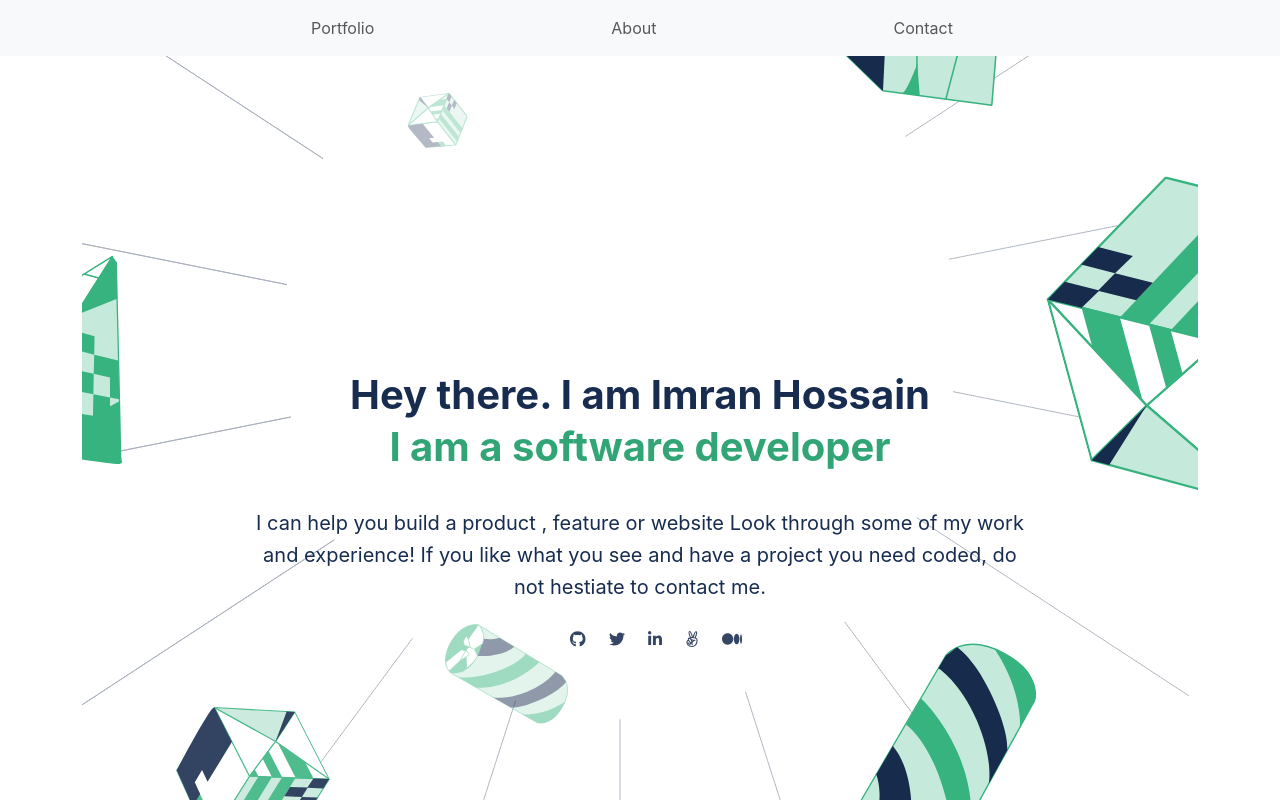
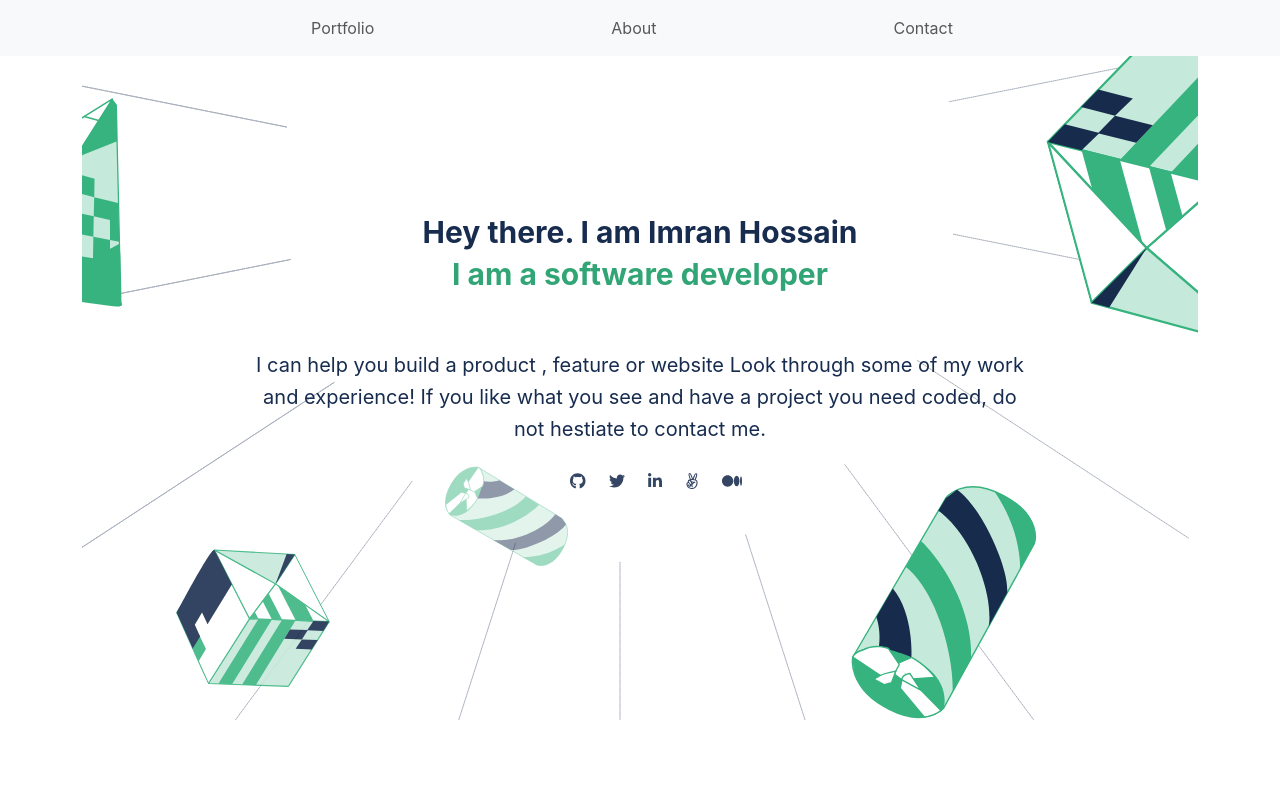
Before and after one commit to imranhossainemi/portfolio_front-end, a React (Create React App) app: page / in a window 1280 px wide. Shown: the top 800 px of the page. Built offline with nearby package versions, Linux system fonts and the light colour scheme.

Commit message:
Update Banner.module.css

```diff
--- a/src/Styles/Banner.module.css
+++ b/src/Styles/Banner.module.css
@@ -3,17 +3,19 @@
   height: 650px;
   display: flex;
   flex-direction: column;
-  justify-content: space-around;
+  justify-content: space-evenly;
   align-items: center;
   background-image: url('../Assets/images/header-illsutration-mobile.svg');
+  background-repeat: no-repeat;
+  background-position: center;
 }
 
 .banner .headline h1 {
   color: hsl(218, 54%, 20%);
-  font-size: 40px;
+  font-size: 30px;
   font-weight: 700;
   font-style: normal;
-  line-height: 52px;
+  line-height: 42px;
   text-align: center;
 }
 
@@ -34,9 +36,9 @@
   text-align: center;
 }
 
-@media screen and (min-width:780px) {
+@media screen and (min-width:980px) {
   .banner {
-    height: 1035px;
+    height: 720px;
     background-image: url('../Assets/images/Header-llustration-desktop.svg');
     background-repeat: no-repeat;
     background-position: center;
@@ -44,8 +46,7 @@
   }
 
   .banner .headline,
-  .banner .article,
-  .banner .scroll {
+  .banner .article {
     width: 920px;
     margin-bottom: 24px;
   }
```
